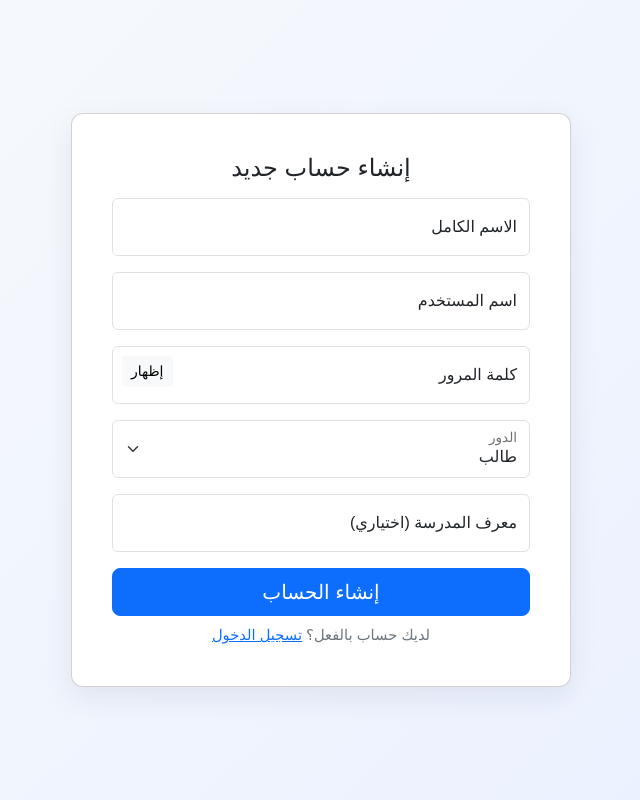
After one commit to jopward/Globalschools, a Flask app: page /auth/register in a window 1280 px wide. The commit adds this page. Shown: the whole page, without its empty margins (319-959 px from the left). Run offline with Flask 3, Linux system fonts and the light colour scheme; data that the repository does not hold is empty; some libraries are stand-ins or nearby versions.

```diff
--- a/app.py
+++ b/app.py
@@ -14,34 +14,38 @@ from routes.auth import auth_bp  # <-- إضافة auth
 from routes.pages.smart import smart_bp
 
 app = Flask(__name__, template_folder="templates")
-app.secret_key = "YOUR_SECRET_KEY"  # <-- غيره لمفتاح قوي
+app.secret_key = "YOUR_SECRET_KEY"  # <-- استبدل بمفتاح قوي
 
 # --- تسجيل Blueprints ---
-app.register_blueprint(auth_bp, url_prefix='/auth')
+app.register_blueprint(auth_bp)  # auth_bp يحتوي على url_prefix داخلي
 app.register_blueprint(user_bp, url_prefix='/users')
 app.register_blueprint(student_bp, url_prefix='/students')
 app.register_blueprint(teacher_bp, url_prefix='/teachers')
-app.register_blueprint(school_bp, url_prefix='/schools')
+app.register_blueprint(school_bp)  # school_bp يحتوي على endpoints بدون url_prefix
 app.register_blueprint(subjects_bp, url_prefix='/subjects')
 app.register_blueprint(classes_bp, url_prefix='/classes')
 app.register_blueprint(attendance_bp, url_prefix='/attendance')
 app.register_blueprint(grades_bp, url_prefix='/grades')
 app.register_blueprint(tracking_bp, url_prefix='/tracking')
-app.register_blueprint(smart_bp, url_prefix='/smart')  # <-- Smart
+app.register_blueprint(smart_bp, url_prefix='/smart')
 
 # --- Dashboard ديناميكي حسب الدور ---
 @app.route("/")
 @app.route("/dashboard")
 def dashboard():
-    # جلب بيانات المستخدم من الجلسة
     if 'user_id' not in session:
-        return redirect(url_for('auth_bp.login'))  # توجيه لصفحة تسجيل الدخول
+        return redirect(url_for('auth_bp.login'))
 
     user = {
         'id': session.get('user_id'),
         'role': session.get('user_role'),
         'name': session.get('user_name')
     }
+
+    # إذا كان Super Admin حوله مباشرة لصفحة superadmin
+    if user['role'] == 'superadmin':
+        return redirect(url_for('auth_bp.superadmin_page'))
+
     return render_template("dashboard.html", user=user)
 
 # --- صفحة Smart ---
--- /dev/null
+++ b/templates/register.html
@@ -0,0 +1,104 @@
+<!doctype html>
+<html lang="ar" dir="rtl">
+  <head>
+    <meta charset="utf-8">
+    <meta name="viewport" content="width=device-width, initial-scale=1">
+    <title>إنشاء حساب — نظام الحضور</title>
+    <!-- Bootstrap RTL CSS -->
+    <link href="https://cdn.jsdelivr.net/npm/bootstrap@5.3.2/dist/css/bootstrap.rtl.min.css" rel="stylesheet">
+
+    <style>
+      body {
+        background: linear-gradient(135deg, #f8fafc 0%, #e9f0ff 100%);
+        font-family: 'Cairo', sans-serif;
+      }
+      .register-card {
+        width: 100%;
+        max-width: 500px;
+        border-radius: 12px;
+        box-shadow: 0 10px 30px rgba(20,30,60,0.08);
+      }
+      .form-floating > .form-control:focus {
+        box-shadow: none;
+      }
+      .small-muted { font-size: .92rem; color: #6c757d; }
+    </style>
+  </head>
+
+  <body>
+    <main class="d-flex align-items-center justify-content-center min-vh-100">
+      <div class="card register-card p-4">
+        <div class="card-body">
+
+          <h4 class="mb-3 text-center">إنشاء حساب جديد</h4>
+
+          {% with messages = get_flashed_messages() %}
+            {% if messages %}
+              <div class="alert alert-danger py-2" role="alert">
+                {{ messages[0] }}
+              </div>
+            {% endif %}
+          {% endwith %}
+
+          <form method="post" action="{{ url_for('auth_bp.register') }}" novalidate>
+
+            <div class="mb-3 form-floating">
+              <input type="text" class="form-control" id="name" name="name" placeholder="الاسم الكامل" required>
+              <label for="name">الاسم الكامل</label>
+            </div>
+
+            <div class="mb-3 form-floating">
+              <input type="text" class="form-control" id="username" name="username" placeholder="اسم المستخدم" required>
+              <label for="username">اسم المستخدم</label>
+            </div>
+
+            <div class="mb-3 form-floating position-relative">
+              <input type="password" class="form-control" id="password" name="password" placeholder="كلمة المرور" required>
+              <label for="password">كلمة المرور</label>
+              <button type="button" id="togglePassword" class="btn btn-sm btn-light position-absolute" style="top:10px; left:10px;">إظهار</button>
+            </div>
+
+            <div class="mb-3 form-floating">
+              <select class="form-select" id="role" name="role" required>
+                <option value="student" selected>طالب</option>
+                <option value="teacher">معلم</option>
+                <option value="admin">مدير</option>
+              </select>
+              <label for="role">الدور</label>
+            </div>
+
+            <div class="mb-3 form-floating">
+              <input type="text" class="form-control" id="school_id" name="school_id" placeholder="معرف المدرسة (اختياري)">
+              <label for="school_id">معرف المدرسة (اختياري)</label>
+            </div>
+
+            <div class="d-grid mb-2">
+              <button type="submit" class="btn btn-primary btn-lg">إنشاء الحساب</button>
+            </div>
+
+            <div class="text-center small-muted">
+              لديك حساب بالفعل؟ <a href="{{ url_for('auth_bp.login') }}">تسجيل الدخول</a>
+            </div>
+
+          </form>
+
+        </div>
+      </div>
+    </main>
+
+    <script src="https://cdn.jsdelivr.net/npm/bootstrap@5.3.2/dist/js/bootstrap.bundle.min.js"></script>
+    <script>
+      // إظهار/إخفاء كلمة المرور
+      (function(){
+        const btn = document.getElementById('togglePassword');
+        const pw = document.getElementById('password');
+        if (!btn || !pw) return;
+        btn.addEventListener('click', function(){
+          const type = pw.getAttribute('type') === 'password' ? 'text' : 'password';
+          pw.setAttribute('type', type);
+          btn.textContent = type === 'password' ? 'إظهار' : 'إخفاء';
+        });
+      })();
+    </script>
+  </body>
+</html>
```
Also changed, not shown: routes/school.py (+16 -9 lines), templates/superadmin.html (+50 -2 lines).
